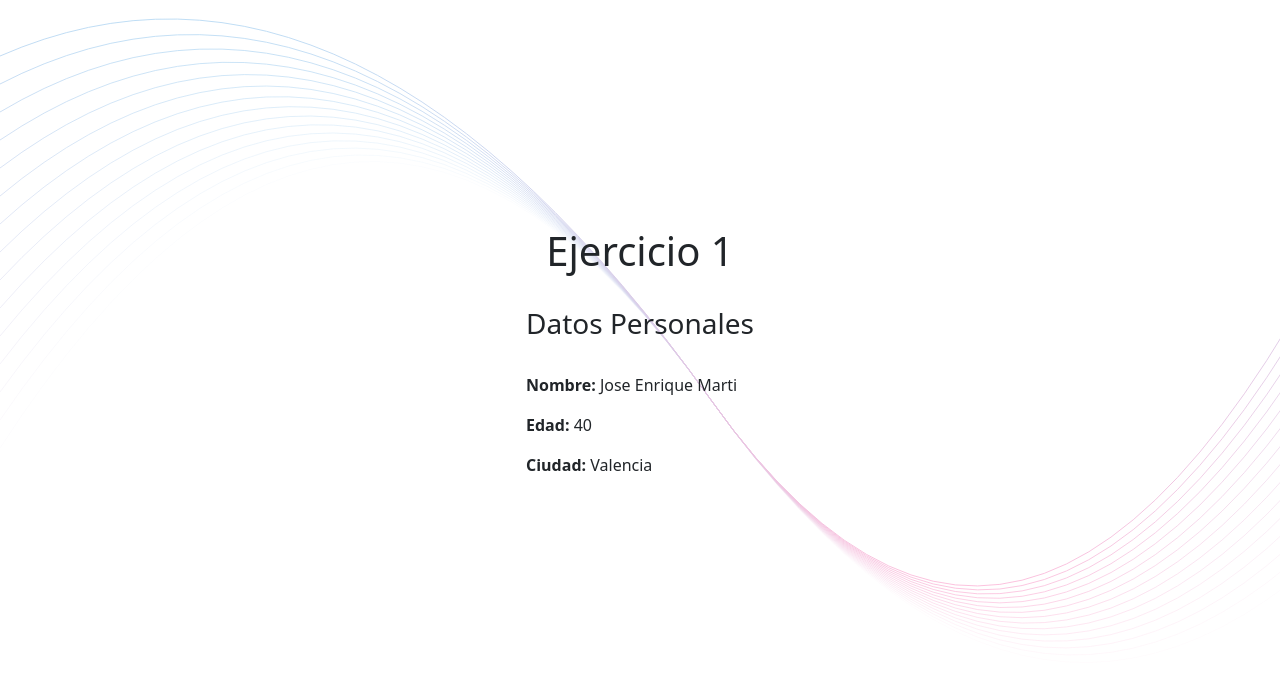
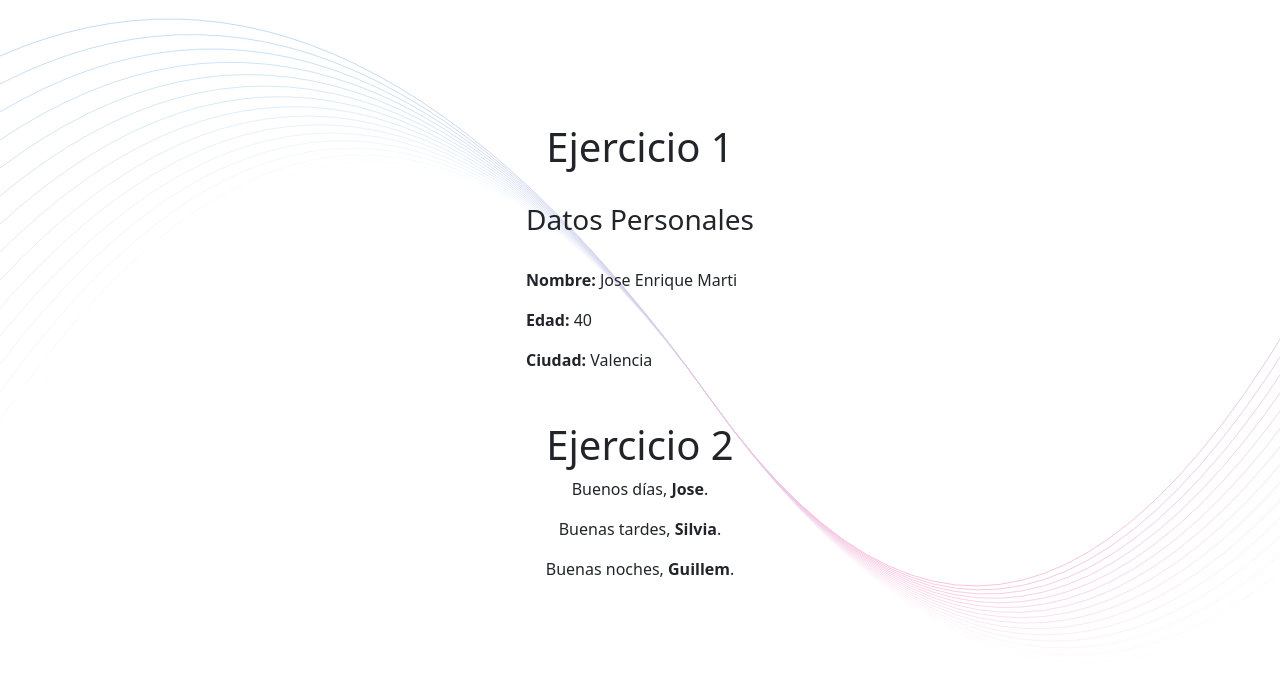
Before and after one commit to TemplaT14/REAC-ELECTRON, a React (Vite) app in the folder src/renderer/: page / in a window 1280 px wide. Shown: the top 680 px of the page. Built offline with nearby package versions, Linux system fonts and the light colour scheme.

Commit message:
Añadido DatosPersonales

```diff
--- a/src/renderer/src/App.jsx
+++ b/src/renderer/src/App.jsx
@@ -4,6 +4,7 @@ import 'bootstrap-icons/font/bootstrap-icons.css';
 import 'bootstrap';
 //Componentes
 import DatosPersonales from './components/DatosPersonales';
+import SaludoPersonalizado from './components/SaludoPersonalizado';
 
 
 function App() {
@@ -13,6 +14,14 @@ function App() {
       <h1>Ejercicio 1</h1>
       <br />
       <DatosPersonales />
+
+    <hr />
+
+      <h1>Ejercicio 2</h1>
+      {/* 2. Usamos el componente varias veces con distintas props */}
+      <SaludoPersonalizado nombre="Jose" hora={10} />  {/* Debería ser "Buenos días" */}
+      <SaludoPersonalizado nombre="Silvia" hora={15} />  {/* Debería ser "Buenas tardes" */}
+      <SaludoPersonalizado nombre="Guillem" hora={21} />  {/* Debería ser "Buenas noches" */}
     </>
   );
 }
--- a/src/renderer/src/components/DatosPersonales.jsx
+++ b/src/renderer/src/components/DatosPersonales.jsx
@@ -21,3 +21,5 @@ export default function DatosPersonales() {
     </div>
   );
 }
+
+//Una vez creado el componente, hay que importarlo en App.jsx y usarlo allí.
--- a/src/renderer/src/components/SaludoPersonalizado.jsx
+++ b/src/renderer/src/components/SaludoPersonalizado.jsx
@@ -0,0 +1,23 @@
+export default function SaludoPersonalizado(props) {
+  // Obtenemos las props que nos pasan
+  const { nombre, hora } = props;
+
+  let saludo;
+
+  // Lógica principal
+  if (hora < 12) {
+    saludo = "Buenos días";
+  } else if (hora >= 12 && hora <= 18) {
+    saludo = "Buenas tardes";
+  } else {
+    saludo = "Buenas noches";
+  }
+
+  return (
+    <p>
+      {saludo}, <strong>{nombre}</strong>.
+    </p>
+  );
+}
+
+//Una vez creado el componente, hay que importarlo en App.jsx y usarlo allí.
```
